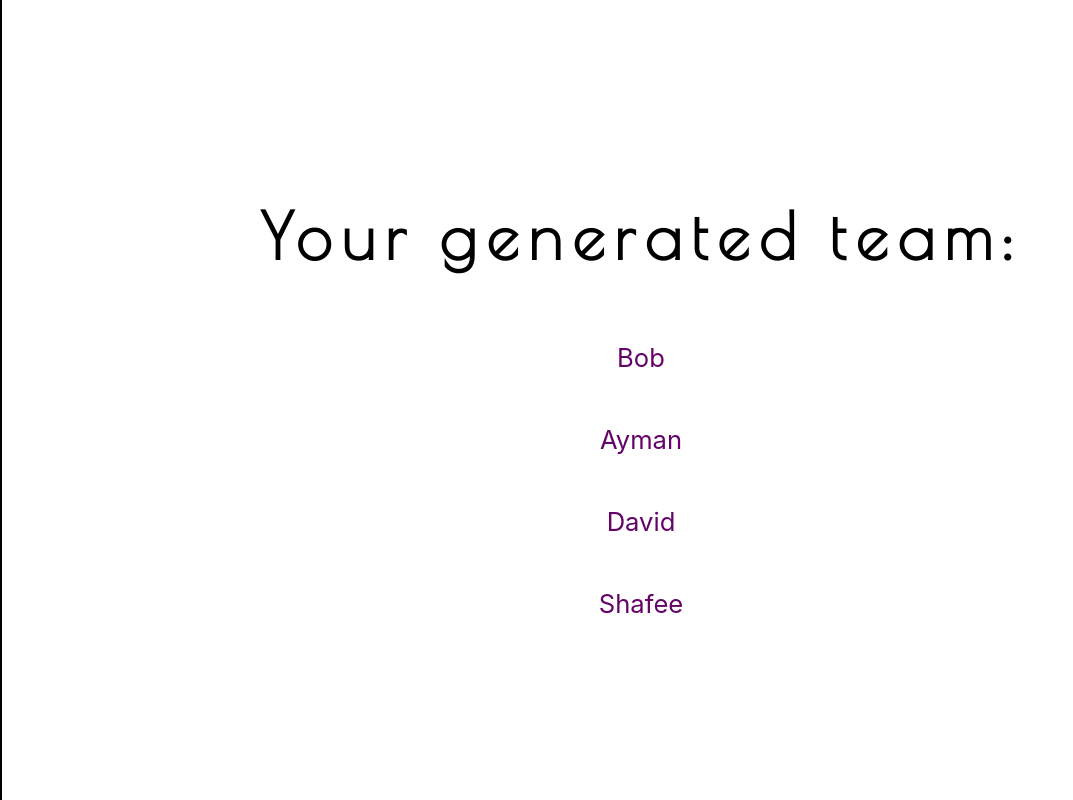
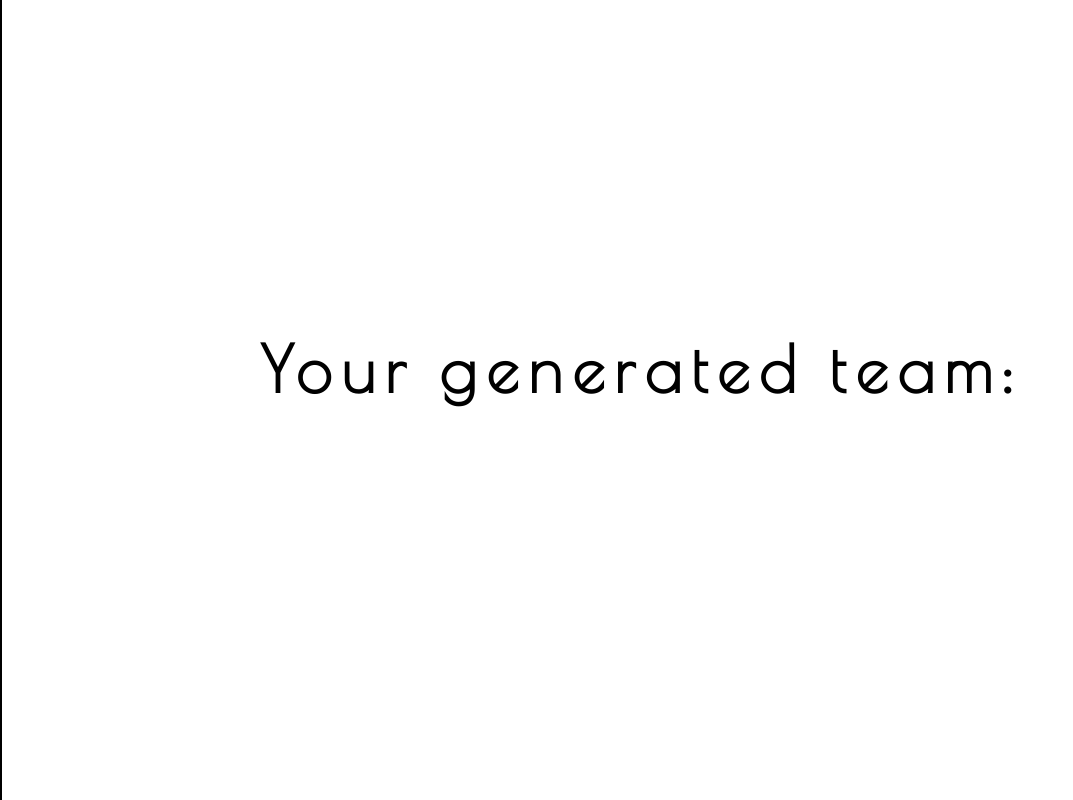
Before and after one commit to HaxagonusD/partner-chooser, a React (Create React App) app: page / in a window 1280 px wide. Shown: the part 800-1600 px from the top of the page, without its empty margins (0-1073 px from the left). Built offline with nearby package versions, Linux system fonts and the light colour scheme.

Commit message:
ul container to map over added

```diff
--- a/src/App.js
+++ b/src/App.js
@@ -31,10 +31,7 @@ function App() {
 			</div>
 			<div className="display-panel">
 				<Header name={"Your generated team:"} />
-				<TeamMate name={"Bob"} />
-				<TeamMate name={"Ayman"} />
-				<TeamMate name={"David"} />
-				<TeamMate name={"Shafee"} />
+				<ul>{/* MAP TEAMMATES HERE */}</ul>
 			</div>
 		</div>
 	);
--- a/src/components/TeamMate.js
+++ b/src/components/TeamMate.js
@@ -1,7 +1,7 @@
 export default function TeamMate(props) {
 	return (
 		<div className="teammates">
-			<p>{props.name}</p>
+			<li>{props.name}</li>
 		</div>
 	);
 }
```
